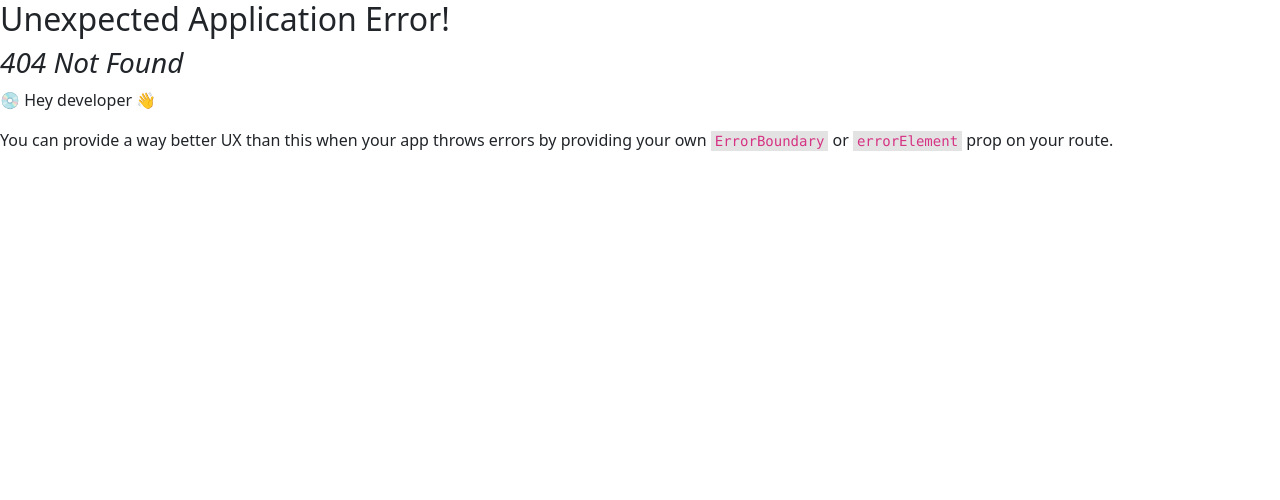
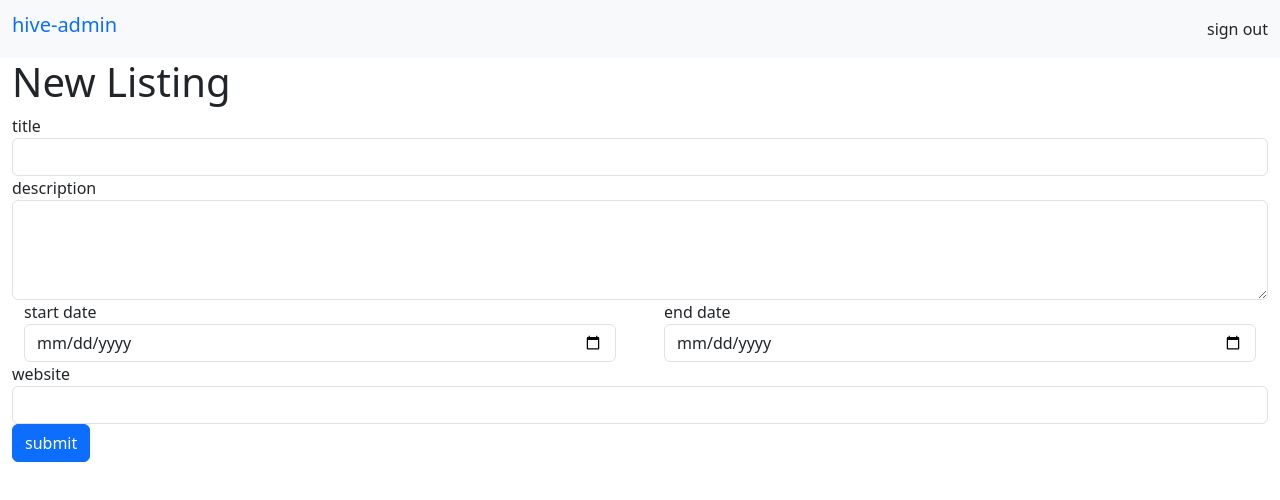
Before and after one commit to bell-boy/hive-web, a React (Vite) app: page /admin/new in a window 1280 px wide. Before the commit this address had no page. Shown: the top 500 px of the page. Built offline with nearby package versions, Linux system fonts and the light colour scheme.

Commit message:
Add basic form UI to create Listings

```diff
--- /dev/null
+++ b/src/routes/admin/AdminListings.jsx
@@ -0,0 +1,14 @@
+import { Link } from "react-router-dom";
+
+const AdminListings = () =>
+{
+    return (
+        <div className="container-fluid">
+            <div className="column">
+                <Link className="btn btn-primary">new listing</Link>
+            </div>
+        </div>
+    );
+};
+
+export default AdminListings;
--- /dev/null
+++ b/src/routes/admin/AdminNewListing.jsx
@@ -0,0 +1,92 @@
+import { useState } from "react";
+import { auth } from "../../firebase";
+
+const AdminNewListing = () =>
+{
+    let [formState, setFormState] = useState({
+        title: "",
+        description: "",
+        startDate: "",
+        endDate: "",
+        website: ""
+    });
+
+    // TODO: Error handling.
+    // TODO: Re-route to dashboard.
+    const submitForm = async () =>
+    {
+
+    };
+    return (
+        <div className="container-fluid">
+            <div className="row">
+                <div className="col">
+                    <h1>New Listing</h1>
+                </div>
+            </div>
+            <div className="row">
+                <div className="col">
+                    <label htmlFor="title">title</label>
+                    <input className="form-control" id="title" value={formState.title} onChange={
+                        (e) =>
+                        {
+                            setFormState({...formState, title: e.target.value});
+                        }
+                    } />
+                </div>
+            </div>
+            <div className="row">
+                <div className="col">
+                    <label htmlFor="description">description</label>
+                    <textarea className="form-control" id="description" value={formState.description} style={{height: "100px"}}onChange={
+                        (e) =>
+                        {
+                            setFormState({...formState, description: e.target.value});
+                        }
+                    } />
+                </div>
+            </div>
+            <div className="row">
+                <div className="col">
+                    <div className="container-fluid">
+                        <label htmlFor="startDate">start date</label>
+                        <input className="form-control" id="startDate" type="date" value={formState.startDate} onChange={
+                            (e) =>
+                            {
+                                setFormState({...formState, startDate: e.target.value});
+                            }
+                        }/>
+                    </div>
+                </div>
+                <div className="col">
+                    <div className="container-fluid">
+                        <label htmlFor="website">end date</label>
+                        <input className="form-control" id="website" type="date" value={formState.endDate} onChange={
+                            (e) =>
+                            {
+                                setFormState({...formState, website: e.target.value});
+                            }
+                        }/>
+                    </div>
+                </div>
+            </div>
+            <div className="row">
+                <div className="col">
+                    <label htmlFor="title">website</label>
+                    <input className="form-control" id="title" value={formState.website} onChange={
+                        (e) =>
+                        {
+                            setFormState({...formState, title: e.target.website});
+                        }
+                    } />
+                </div>
+            </div>
+            <div className="row">
+                <div className="col">
+                    <button type="button" className="btn btn-primary" onClick={submitForm} >submit</button>
+                </div>
+            </div>
+        </div>
+    );
+};
+export default AdminNewListing;
--- /dev/null
+++ b/src/routes/admin/AdminRoot.jsx
@@ -0,0 +1,18 @@
+import { Link, Outlet } from "react-router-dom";
+
+const AdminRoot = () =>
+{
+    return (
+        <div>
+            <nav className="navbar bg-body-tertiary">
+                <div className="container-fluid">
+                    <a className="navbar-brand h1 text-primary">hive-admin</a>
+                    <Link className="nav-link">sign out</Link>
+                </div>
+            </nav>
+            <Outlet />
+        </div>
+    );
+};
+
+export default AdminRoot;
```
Also changed, not shown: src/main.jsx (+17 -0 lines).
